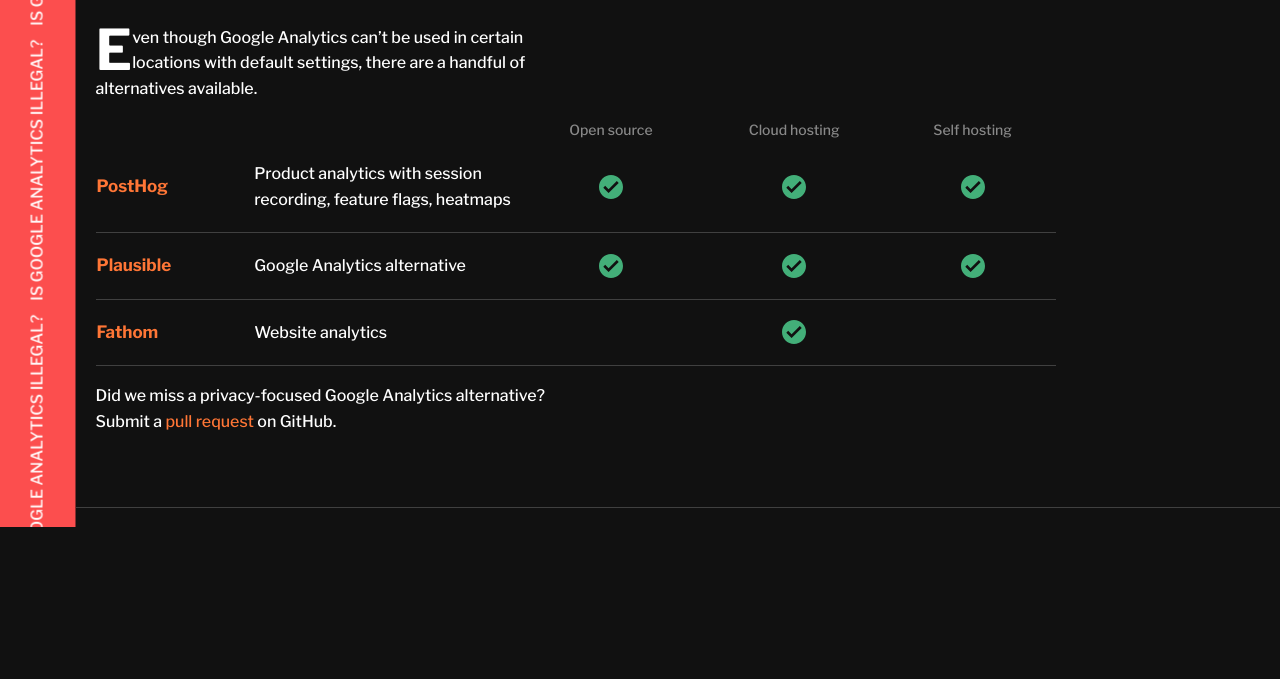
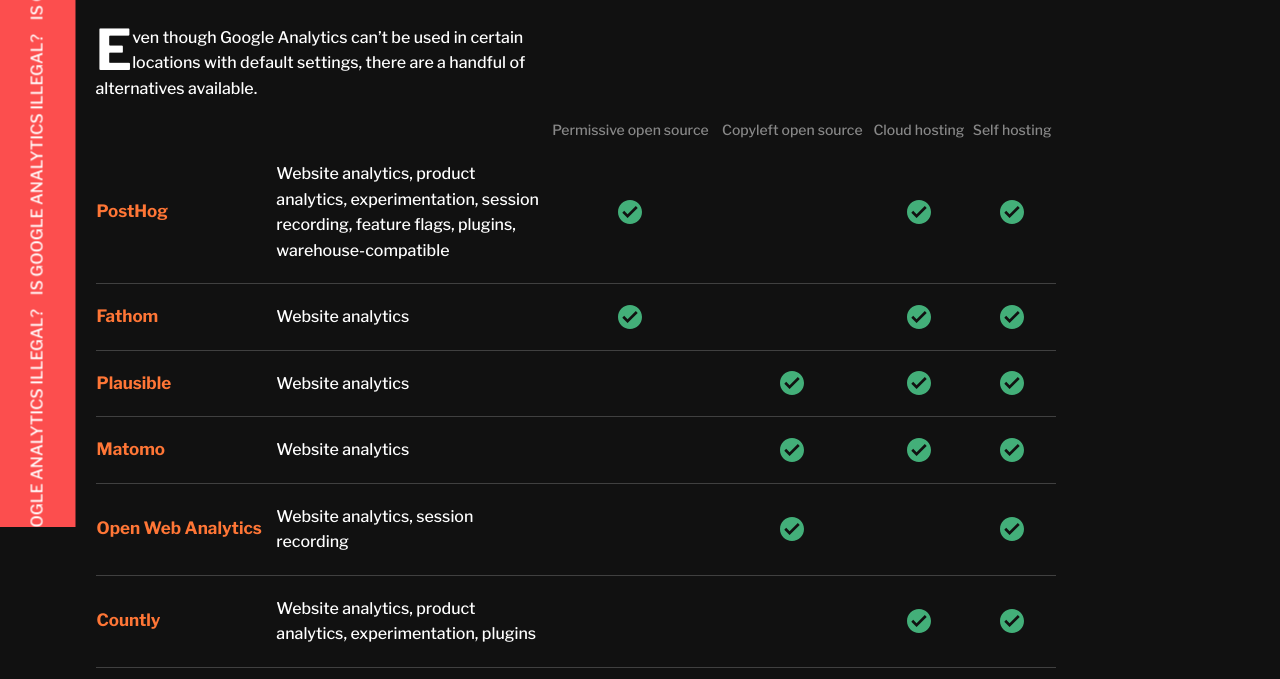
Before and after one commit to PostHog/isgoogleanalyticsillegal.com, a Gatsby site: page /google-analytics-alternatives in a window 1280 px wide. Shown: the part 273-952 px from the top of the page. Before the commit the page ends 849 px from the top, so only its background shows below. Built offline with nearby package versions, Linux system fonts and the light colour scheme; Gatsby itself is replaced by a stand-in of ours.

Commit message:
added more alternatives and their detail, made it clearer this lists rulings versus being guidance

```diff
--- a/src/pages/google-analytics-alternatives.js
+++ b/src/pages/google-analytics-alternatives.js
@@ -46,16 +46,9 @@
     company: "PostHog",
     url: "https://posthog.com",
     description:
-      "Product analytics with session recording, feature flags, heatmaps",
-    openSource: true,
-    cloudHosting: true,
-    selfHosting: true,
-  },
-  {
-    company: "Plausible",
-    url: "https://plausible.io/",
-    description: "Google Analytics alternative",
-    openSource: true,
+      "Website analytics, product analytics, experimentation, session recording, feature flags, plugins, warehouse-compatible",
+    permissiveOpenSource: true,
+    copyleftOpenSource: false,
     cloudHosting: true,
     selfHosting: true,
   },
@@ -63,9 +56,46 @@
     company: "Fathom",
     url: "https://usefathom.com/",
     description: "Website analytics",
-    openSource: false,
+    permissiveOpenSource: true,
+    copyleftOpenSource: false,
     cloudHosting: true,
-    selfHosting: false,
+    selfHosting: true,
+  },
+  {
+    company: "Plausible",
+    url: "https://plausible.io/",
+    description: "Website analytics",
+    permissiveOpenSource: false,
+    copyleftOpenSource: true,
+    cloudHosting: true,
+    selfHosting: true,
+  },
+  {
+    company: "Matomo",
+    url: "https://matomo.org/",
+    description: "Website analytics",
+    permissiveOpenSource: false,
+    copyleftOpenSource: true,
+    cloudHosting: true,
+    selfHosting: true,
+  },
+  {
+    company: "Open Web Analytics",
+    url: "https://openwebanalytics.com/",
+    description: "Website analytics, session recording",
+    permissiveOpenSource: false,
+    copyleftOpenSource: true,
+    cloudHosting: false,
+    selfHosting: true,
+  },
+  {
+    company: "Countly",
+    url: "https://count.ly/",
+    description: "Website analytics, product analytics, experimentation, plugins",
+    permissiveOpenSource: false,
+    copyleftOpenSource: false,
+    cloudHosting: true,
+    selfHosting: true,
   },
 ];
 
@@ -76,7 +106,8 @@
         <tr className="sm:table-row hidden">
           <th></th>
           <th></th>
-          <th>Open source</th>
+          <th>Permissive open source</th>
+          <th>Copyleft open source</th>
           <th>Cloud hosting</th>
           <th>Self hosting</th>
         </tr>
@@ -84,7 +115,8 @@
           ({
             company,
             description,
-            openSource,
+            permissiveOpenSource,
+            copyleftOpenSource,
             cloudHosting,
             selfHosting,
             url,
@@ -99,9 +131,15 @@
                 </td>
                 <td className="sm:table-cell flex justify-between">
                   <span className="sm:hidden inline-block opacity-50 font-medium">
-                    Open source
+                    Permissive open source
                   </span>{" "}
-                  {openSource && <Check />}
+                  {permissiveOpenSource && <Check />}
+                </td>
+                <td className="sm:table-cell flex justify-between">
+                  <span className="sm:hidden inline-block opacity-50 font-medium">
+                    Copyleft open source
+                  </span>{" "}
+                  {copyleftOpenSource && <Check />}
                 </td>
                 <td className="sm:table-cell flex justify-between">
                   <span className="sm:hidden inline-block opacity-50 font-medium">
--- a/src/pages/index.js
+++ b/src/pages/index.js
@@ -37,7 +37,7 @@
 
         <span>
           Select a country in <strong className="text-[#FF5F5F]">red</strong> to
-          read details about Google Analytics legality
+          see rulings concerning Google Analytics legality
         </span>
       </figcaption>
     </figure>
@@ -56,9 +56,11 @@
         may now be illegal.
       </p>
       <p>
-        The best solution is to use an analytics provider that keeps data on
-        your own infrastructure.
+        The safest solution is to use an analytics provider that keeps data on
+        your own infrastructure. If you stick with GA - learn about <a class="blue-link" href="https://support.google.com/analytics/topic/2919631?hl=en&ref_topic=1008008">their data privacy settings</a>.
       </p>
+      <p>More rulings are expected in 2022. We'll add them, or <a class="blue-link" href="https://github.com/PostHog/isgoogleanalyticsillegal.com">submit a PR</a>.</p>
+
       <Link
         rel="noopener noreferrer"
         target="_blank"
--- a/src/styles/global.css
+++ b/src/styles/global.css
@@ -48,6 +48,10 @@
   @apply first-letter:float-left first-letter:text-[56px] first-letter:leading-[.9] first-letter:font-bold;
 }
 
+.blue-link {
+  color:blue;
+}
+
 @keyframes ticker {
   0% {
     transform: translate3d(0, 0, 0);
```
